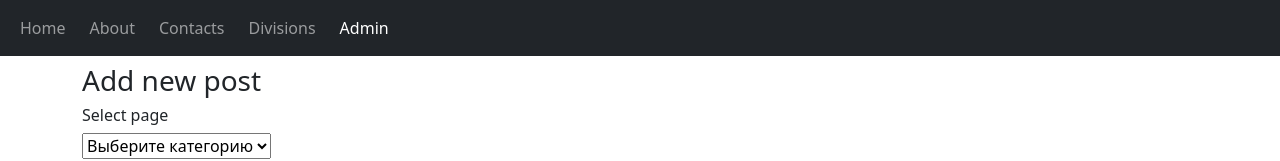
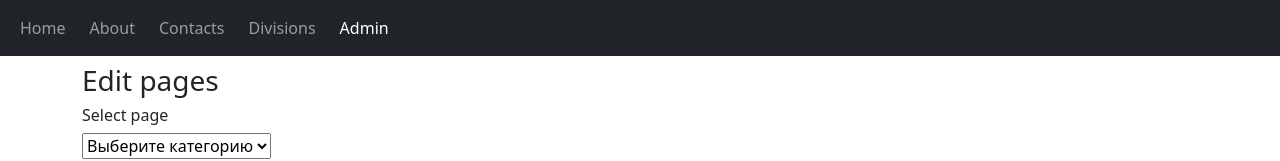
Before and after one commit to Nurzat91/app65, a React (Vite) app: page / in a window 1280 px wide. Shown: the top 161 px of the page. Built offline with nearby package versions, Linux system fonts and the light colour scheme.

Commit message:
change component creation

```diff
--- a/src/container/Admin/Admin.tsx
+++ b/src/container/Admin/Admin.tsx
@@ -20,7 +20,7 @@ const Admin = () => {
         if (formPages.category) {
           setLoading(true);
           const responseData = await axiosApi.get(`/pages/${formPages.category}.json`);
-          const { title, content } = responseData.data;
+          const { title, content } = responseData.data[Object.keys(responseData.data)[0]];
           setFormPages((prevState) => ({
             ...prevState,
             title,
@@ -67,7 +67,7 @@ const Admin = () => {
           <Spinner/>
         ) : (
           <form onSubmit={onFormSubmit}>
-            <h3>Add new post</h3>
+            <h3>Edit pages</h3>
             <div className="form-group">
               <h6>Select page</h6>
               <select
```
